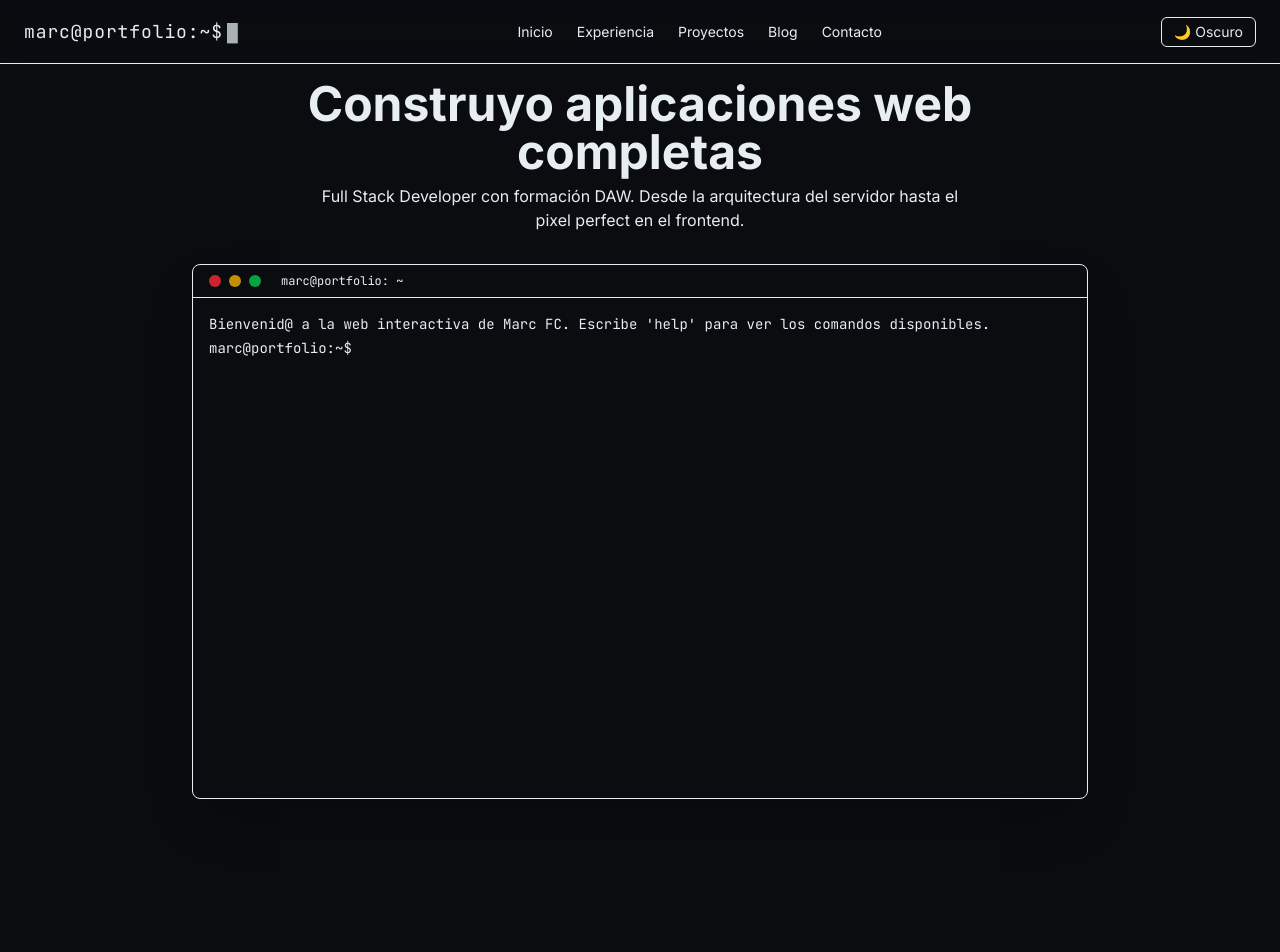
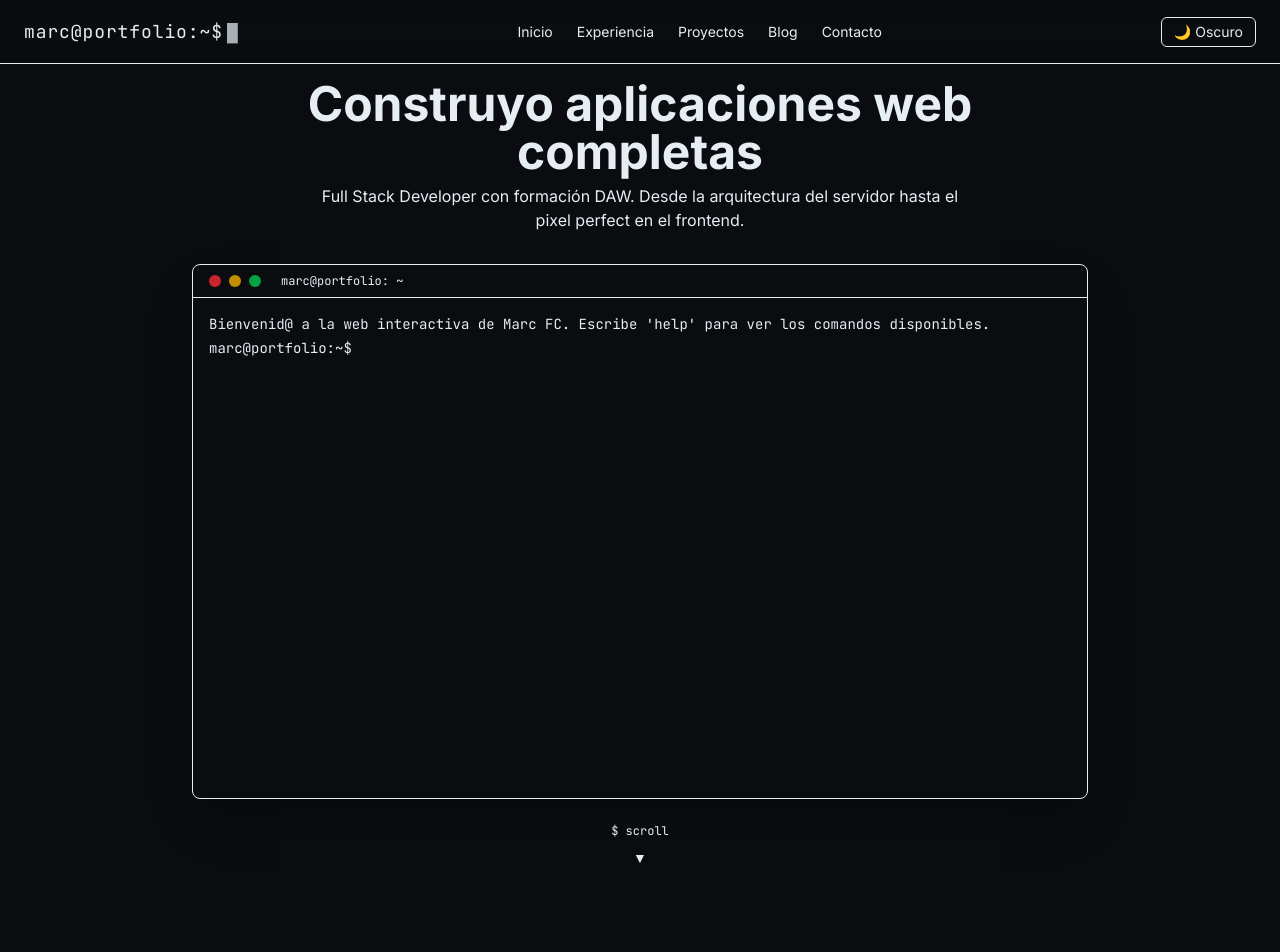
Before and after one commit to MarcFrancesCharles/mi-portfolio, a Next.js app: page / in a window 1280 px wide. Shown: the top 952 px of the page. Built offline with nearby package versions, Linux system fonts and the light colour scheme.

Commit message:
feat(ux): animación fade-in del Hero y scroll interno aislado en terminal

```diff
--- a/src/app/page.tsx
+++ b/src/app/page.tsx
@@ -1,21 +1,43 @@
+"use client";
+
+import { useEffect } from "react";
+import { motion } from "framer-motion";
 import Terminal from "@/components/sections/Terminal";
 import ExperienceTimeline from "@/components/sections/ExperienceTimeline";
+import ScrollIndicator from "@/components/ui/ScrollIndicator";
 
 export default function Home() {
+  useEffect(() => {
+    window.scrollTo(0, 0);
+  }, []);
+
   return (
-    <div className="min-h-screen pt-20 pb-10 flex flex-col items-center px-4">
-      {/* Hero con terminal */}
-      <section className="w-full max-w-4xl mb-20">
-        <h1 className="text-4xl md:text-5xl font-bold text-text-primary mb-2 text-center">
-          Construyo aplicaciones web <span className="text-primary">completas</span>
-        </h1>
-        <p className="text-text-secondary text-center mb-8 max-w-2xl mx-auto">
-          Full Stack Developer con formación DAW. Desde la arquitectura del servidor hasta el pixel perfect en el frontend.
-        </p>
-        <Terminal />
+    <div className="flex flex-col">
+      {/* Hero a pantalla completa con animación de entrada */}
+      <section
+        id="inicio"
+        className="min-h-screen pt-20 pb-10 flex flex-col items-center justify-center px-4"
+      >
+        <motion.div
+          initial={{ opacity: 0, y: 30 }}
+          animate={{ opacity: 1, y: 0 }}
+          transition={{ duration: 0.7, ease: "easeOut" }}
+          className="w-full max-w-4xl flex flex-col items-center"
+        >
+          <h1 className="text-4xl md:text-5xl font-bold text-text-primary mb-2 text-center">
+            Construyo aplicaciones web{" "}
+            <span className="text-primary">completas</span>
+          </h1>
+          <p className="text-text-secondary text-center mb-8 max-w-2xl">
+            Full Stack Developer con formación DAW. Desde la arquitectura del
+            servidor hasta el pixel perfect en el frontend.
+          </p>
+          <Terminal />
+          <ScrollIndicator />
+        </motion.div>
       </section>
 
-      {/* Línea de tiempo */}
+      {/* Línea de tiempo (fuera de pantalla) */}
       <ExperienceTimeline />
     </div>
   );
--- a/src/components/sections/ExperienceTimeline.tsx
+++ b/src/components/sections/ExperienceTimeline.tsx
@@ -1,19 +1,11 @@
 "use client";
 
-import { useRef } from "react";
-import { motion, useInView } from "framer-motion";
+import { motion } from "framer-motion";
 import { experiences } from "@/lib/data/Experience";
 
 export default function ExperienceTimeline() {
-  const sectionRef = useRef<HTMLElement>(null);
-  const isInView = useInView(sectionRef, { once: true, margin: "-100px" });
-
   return (
-    <section
-      id="experiencia"
-      ref={sectionRef}
-      className="py-20 px-4 max-w-4xl mx-auto"
-    >
+    <section id="experiencia" className="py-20 px-4 max-w-4xl mx-auto">
       <h2 className="text-3xl md:text-4xl font-mono font-bold text-text-primary mb-12 text-center">
         <span className="text-primary">$ </span>Experiencia
       </h2>
@@ -23,8 +15,9 @@ export default function ExperienceTimeline() {
           <motion.div
             key={exp.id}
             initial={{ opacity: 0, x: -30 }}
-            animate={isInView ? { opacity: 1, x: 0 } : {}}
-            transition={{ duration: 0.6, delay: index * 0.2 }}
+            whileInView={{ opacity: 1, x: 0 }}
+            viewport={{ once: true, amount: 0.2, margin: "-50px" }}
+            transition={{ duration: 0.5, delay: index * 0.15 }}
             className="relative mb-12 last:mb-0"
           >
             {/* Círculo en la línea */}
@@ -33,11 +26,16 @@ export default function ExperienceTimeline() {
             <div className="bg-surface/30 backdrop-blur-sm rounded-lg p-5 border border-surface hover:border-primary transition-all duration-300">
               <div className="flex flex-col sm:flex-row sm:justify-between sm:items-start gap-1 mb-2">
                 <h3 className="text-lg font-semibold text-text-primary">
-                  {exp.role} <span className="text-secondary">@ {exp.company}</span>
+                  {exp.role}{" "}
+                  <span className="text-secondary">@ {exp.company}</span>
                 </h3>
-                <span className="text-xs text-text-secondary font-mono whitespace-nowrap">{exp.period}</span>
+                <span className="text-xs text-text-secondary font-mono whitespace-nowrap">
+                  {exp.period}
+                </span>
               </div>
-              <p className="text-text-secondary text-sm mb-3">{exp.description}</p>
+              <p className="text-text-secondary text-sm mb-3">
+                {exp.description}
+              </p>
               <div className="flex flex-wrap gap-2">
                 {exp.technologies.map((tech) => (
                   <span
--- a/src/components/sections/Terminal.tsx
+++ b/src/components/sections/Terminal.tsx
@@ -20,15 +20,19 @@ export default function Terminal() {
   const [historyIndex, setHistoryIndex] = useState(-1);
 
   const inputRef = useRef<HTMLInputElement>(null);
-  const terminalEndRef = useRef<HTMLDivElement>(null);
+  const terminalContainerRef = useRef<HTMLDivElement>(null);
 
-  // Autofoco al montar y cada vez que se haga clic en la terminal
+  // Autofoco sin scroll
   useEffect(() => {
-    inputRef.current?.focus();
+    inputRef.current?.focus({ preventScroll: true });
   }, []);
 
+  // Scroll interno manual, sin afectar a la página
   useEffect(() => {
-    terminalEndRef.current?.scrollIntoView({ behavior: "smooth" });
+    if (terminalContainerRef.current && history.length > 1) {
+      terminalContainerRef.current.scrollTop =
+        terminalContainerRef.current.scrollHeight;
+    }
   }, [history]);
 
   const focusInput = () => {
@@ -119,13 +123,12 @@ export default function Terminal() {
               "Si no se abre, puedes descargarlo manualmente en /cv.pdf",
           },
         ];
-        // Intenta abrir el PDF en otra pestaña
         if (typeof window !== "undefined") {
           window.open("/cv.pdf", "_blank");
         }
         break;
       case "clear":
-        return []; // No añade nada, luego limpiamos el historial
+        return [];
       case "matrix":
         output = [
           {
@@ -152,7 +155,10 @@ export default function Terminal() {
   const handleCommand = () => {
     if (!input.trim()) return;
 
-    const newHistory: HistoryEntry[] = [...history, { type: "input", content: `marc@portfolio:~$ ${input}` }];
+    const newHistory: HistoryEntry[] = [
+      ...history,
+      { type: "input", content: `marc@portfolio:~$ ${input}` },
+    ];
 
     if (input.trim().toLowerCase() === "clear") {
       setHistory([]);
@@ -176,7 +182,10 @@ export default function Terminal() {
     } else if (e.key === "ArrowUp") {
       e.preventDefault();
       if (commandHistory.length === 0) return;
-      const newIndex = historyIndex === -1 ? commandHistory.length - 1 : Math.max(historyIndex - 1, 0);
+      const newIndex =
+        historyIndex === -1
+          ? commandHistory.length - 1
+          : Math.max(historyIndex - 1, 0);
       setHistoryIndex(newIndex);
       setInput(commandHistory[newIndex] || "");
     } else if (e.key === "ArrowDown") {
@@ -203,11 +212,16 @@ export default function Terminal() {
         <span className="w-3 h-3 rounded-full bg-red-500/80" />
         <span className="w-3 h-3 rounded-full bg-yellow-500/80" />
         <span className="w-3 h-3 rounded-full bg-green-500/80" />
-        <span className="ml-3 text-xs text-text-secondary font-mono">marc@portfolio: ~</span>
+        <span className="ml-3 text-xs text-text-secondary font-mono">
+          marc@portfolio: ~
+        </span>
       </div>
 
       {/* Área de historial + entrada */}
-      <div className="bg-background p-4 font-mono text-sm h-[500px] overflow-y-auto">
+      <div
+        ref={terminalContainerRef}
+        className="bg-background p-4 font-mono text-sm h-[500px] overflow-y-auto"
+      >
         {history.map((entry, i) => (
           <div
             key={i}
@@ -237,12 +251,10 @@ export default function Terminal() {
             autoComplete="off"
             aria-label="Terminal input"
           />
-          {/* Cursor parpadeante personalizado cuando el input está vacío */}
           {input.length === 0 && (
             <span className="w-2 h-5 bg-primary animate-pulse ml-[1px]" />
           )}
         </div>
-        <div ref={terminalEndRef} />
       </div>
     </div>
   );
--- /dev/null
+++ b/src/components/ui/ScrollIndicator.tsx
@@ -0,0 +1,37 @@
+"use client";
+
+import { motion } from "framer-motion";
+import { useEffect, useState } from "react";
+
+export default function ScrollIndicator() {
+  const [visible, setVisible] = useState(false);
+
+  useEffect(() => {
+    const handleScroll = () => {
+      setVisible(window.scrollY < 50);
+    };
+    handleScroll(); // check initial
+    window.addEventListener("scroll", handleScroll);
+    return () => window.removeEventListener("scroll", handleScroll);
+  }, []);
+
+  if (!visible) return null;
+
+  return (
+    <motion.div
+      initial={{ opacity: 0 }}
+      animate={{ opacity: 1 }}
+      transition={{ delay: 1.5, duration: 0.8 }}
+      className="flex flex-col items-center justify-center gap-2 mt-6 text-text-secondary text-sm"
+    >
+      <span className="font-mono text-xs">$ scroll</span>
+      <motion.div
+        animate={{ y: [0, 6, 0] }}
+        transition={{ repeat: Infinity, duration: 1.5 }}
+        className="text-primary"
+      >
+        ▼
+      </motion.div>
+    </motion.div>
+  );
+}
```
